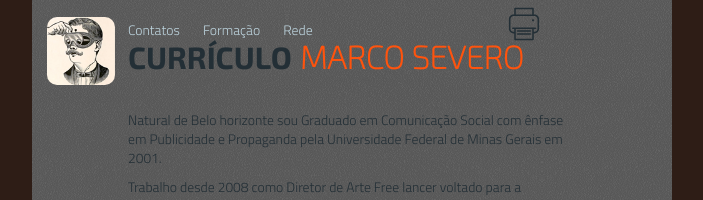
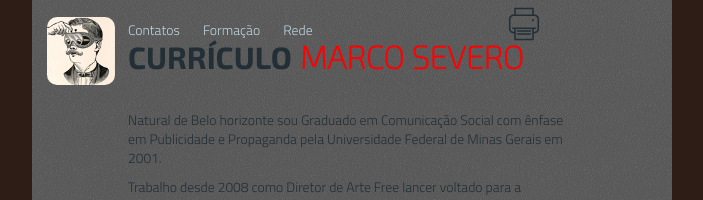
Before and after one commit to severidade/curriculo, a plain HTML site: page index.html in a window 1280 px wide. Shown: the top 200 px of the page, without its empty margins (288-991 px from the left). Drawn offline with nearby package versions, Linux system fonts and the light colour scheme.

Commit message:
Teste atualizaçao

```diff
--- a/css/estilo.css
+++ b/css/estilo.css
@@ -159,7 +159,8 @@ h1 span {
 	#nome {
 		font-family: 'exo_2thin', Arial, sans-serif;
 		font-size: 1.16em;
-		color: #FF530D;
+		color: red;
+		/*color: #FF530D;*/
 	}
 	h2 {
 		font-family: 'exo_2bold', Arial, sans-serif;
```
Also changed, not shown: 2 other files.
